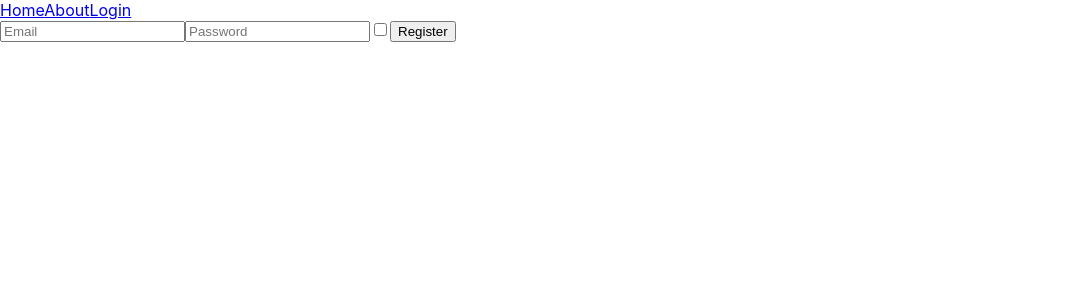
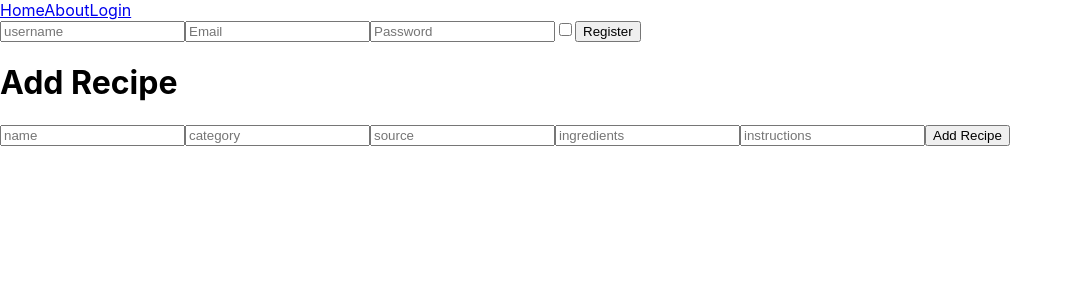
Before and after one commit to KD-Secret-Family-Recipes-Cookbook/React-I, a React (Create React App) app in the folder recipe-creator/: page /register in a window 1280 px wide. Shown: the top 300 px of the page, without its empty margins (0-1073 px from the left). Built offline with nearby package versions, Linux system fonts and the light colour scheme.

Commit message:
added username as a variable for the login and registration forms. also started working on the recipe list, but it is very messy.

```diff
--- a/recipe-creator/src/App.js
+++ b/recipe-creator/src/App.js
@@ -2,7 +2,7 @@ import React from 'react';
 import NavBar from './components/NavBar';
 import Login from './components/Login';
 import Registration from './components/Registration';
-import RecipeList from './components/RecipeList';
+import RecipeForm from './components/RecipeForm';
 import PrivateRoute from './components/PrivateRoute';
 import { BrowserRouter as Router, Route, Link } from 'react-router-dom';
 import './App.css';
@@ -12,9 +12,10 @@ function App() {
     <Router>
       <main>
         <NavBar />
-        <PrivateRoute exact path='recipes' component={RecipeList} />
+        {/* <PrivateRoute exact path='recipes' component={RecipeList} /> */}
         <Route path='/login' component={Login} />
         <Route path='/register' component={Registration} />
+        <Route path='/' component={RecipeForm} />
       </main>
     </Router>
   );
--- a/recipe-creator/src/components/Login.js
+++ b/recipe-creator/src/components/Login.js
@@ -14,8 +14,8 @@ function Login({ values, errors, touched, status }) {
     return (
         <div className='login-form'>
             <Form>
-                <Field type='text' name='email' placeholder='Email' />
-                {touched.email && errors.email && <p>{errors.email}</p>}
+                <Field type='text' name='username' placeholder='username' />
+                {touched.username && errors.username && <p>{errors.username}</p>}
                 <Field type='password' name='password' placeholder='Password' />
                 {touched.password && errors.password && <p>{errors.password}</p>}
                 <button type='submit'>Login</button>
@@ -28,17 +28,16 @@ function Login({ values, errors, touched, status }) {
 }
 
 const FormikLogin = withFormik({
-    mapPropsToValues({ email, password }) {
+    mapPropsToValues({ username, password }) {
         return {
-            email: email || '',
+            username: username || '',
             password: password || ''
         };
     },
 
     validationSchema: Yup.object().shape({
-        email: Yup.string()
-            .email('Not a valid email address. Check your spelling, poindexter.')
-            .required('Your email address is required. Expect tons of spam.'),
+        username: Yup.string()
+            .required('Your username is required to login.'),
         password: Yup.string()
             .min(6, 'Whoa buddy, that is not very secure. Make your password at least 6 characters long.')
             .max(16, 'We understand you love security, but that password is way too long.')
--- /dev/null
+++ b/recipe-creator/src/components/RecipeForm.js
@@ -0,0 +1,67 @@
+import React, { useEffect, useState } from 'react';
+import axios from 'axios';
+
+const RecipeForm = props => {
+    const [recipe, setRecipe] = useState({name:'', category:'', source:'', ingredients:'', instructions:''})
+
+    const handleChanges = event => {
+        setRecipe({...recipe, [event.target.name]: event.target.value})
+        // console.log(event.target.name);
+    }
+
+    useEffect(() => {
+        setRecipe(props.recipeToEdit)
+    }, [props.recipeToEdit])
+
+    const submitForm = event => {
+        event.preventDefault();
+        // props.addNewRecipe(recipe);
+        setRecipe({name:'', category:'', source:'', ingredients:'', instructions:''})
+    }
+
+    return (
+        <div>
+            <h1>Add Recipe</h1>
+            <div className='form-wrapper'>
+                <form onSubmit={submitForm}>
+                    <input type='text' name='name' placeholder='name' onChange={handleChanges} ></input>
+                    <input type='text' name='category' placeholder='category'></input>
+                    <input type='text' name='source' placeholder='source'></input>
+                    <input type='text' name='ingredients' placeholder='ingredients'></input>
+                    <input type='text' name='instructions' placeholder='instructions'></input>
+                    <button type='submit'>Add Recipe</button>
+                </form>
+            </div>
+        </div>
+    )
+}
+
+
+// function RecipeList() {
+//     const [recipes, setRecipes] = useState([]);
+//     const [input, setInput] = useState('');
+
+//     useEffect(() => {
+//         .get('')
+//         .then(response => {
+//             const searchRecipe = response.data.results.filter(rec =>
+//                 rec.name.toLowerCase().includes(input.toLowerCase())
+//             )
+//             setRecipes(searchRecipe);
+//         })
+//         .catch(error => {
+//             console.log('you have no idea what you are doing, do you?', error);
+//         })
+//     }, [input])
+
+//     const handleInputChange = event => {
+//         event.preventDefault();
+//         setInput(event.target.value);
+//     }
+
+//     return (
+//         <h1>TestList</h1>
+//     )
+// }
+
+export default RecipeForm;
--- a/recipe-creator/src/components/RecipeList.js
+++ /dev/null
@@ -1,9 +0,0 @@
-import React from 'react';
-
-function RecipeList() {
-    return (
-        <h1>TestList</h1>
-    )
-}
-
-export default RecipeList;
--- a/recipe-creator/src/components/Registration.js
+++ b/recipe-creator/src/components/Registration.js
@@ -7,6 +7,8 @@ function Registration({ values, errors, touched, status }) {
   return (
     <div className='registration-form'>
       <Form>
+        <Field type='text' name='username' placeholder='username' />
+        {touched.username && errors.username && <p>{errors.username}</p>}
         <Field type='text' name='email' placeholder='Email' />
         {touched.email && errors.email && <p>{errors.email}</p>}
         <Field type='password' name='password' placeholder='Password' />
@@ -20,8 +22,9 @@ function Registration({ values, errors, touched, status }) {
 }
 
 const FormikRegistration = withFormik({
-  mapPropsToValues({ email, password, terms }) {
+  mapPropsToValues({ username, email, password, terms }) {
     return {
+      username: username || '',
       email: email || '',
       password: password || '',
       terms: terms || false
@@ -29,6 +32,8 @@ const FormikRegistration = withFormik({
   },
 
   validationSchema: Yup.object().shape({
+    username: Yup.string()
+      .required('Your username is required to login.'),
     email: Yup.string()
       .email('Not a valid email address. Check your spelling, poindexter.')
       .required('Your email address is required. Expect tons of spam.'),
```
Also changed, not shown: recipe-creator/src/components/Functions.js (added, +12 -0 lines), recipe-creator/src/components/Recipes.js (added, +18 -0 lines).
